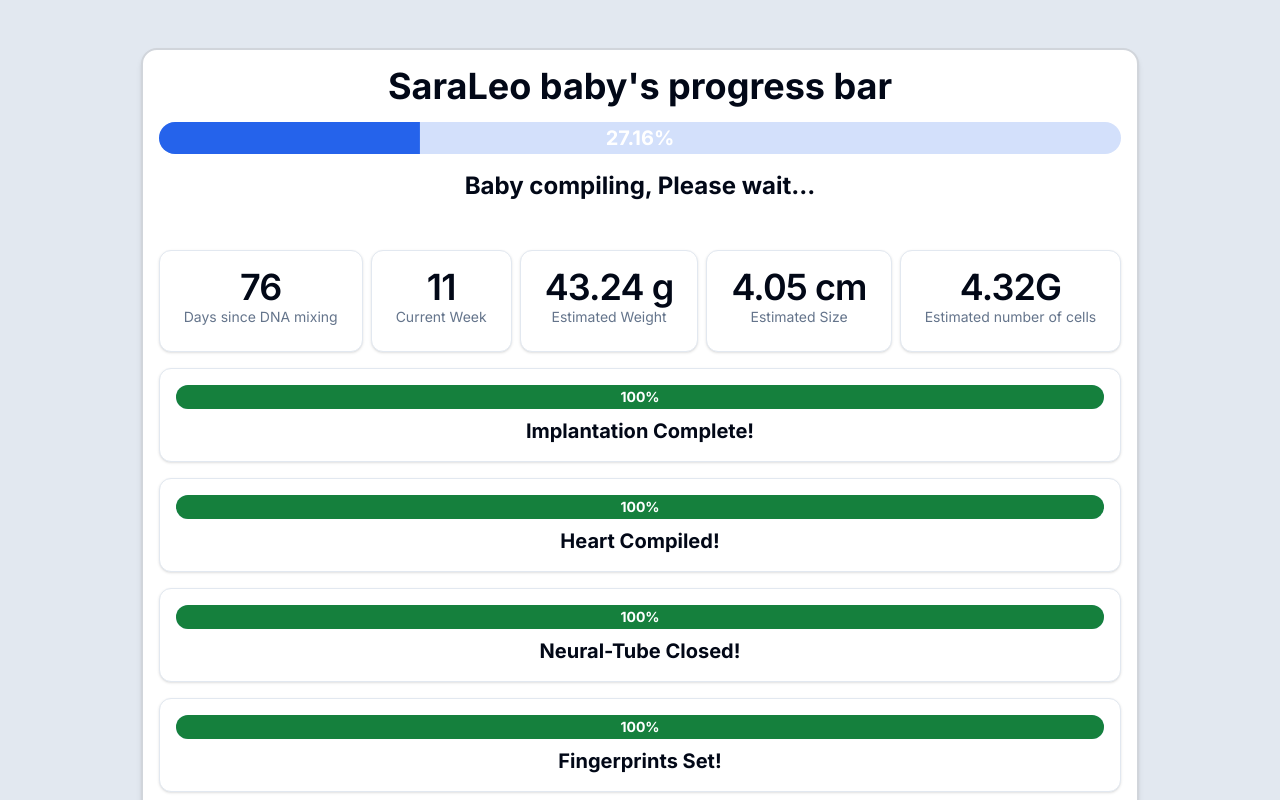
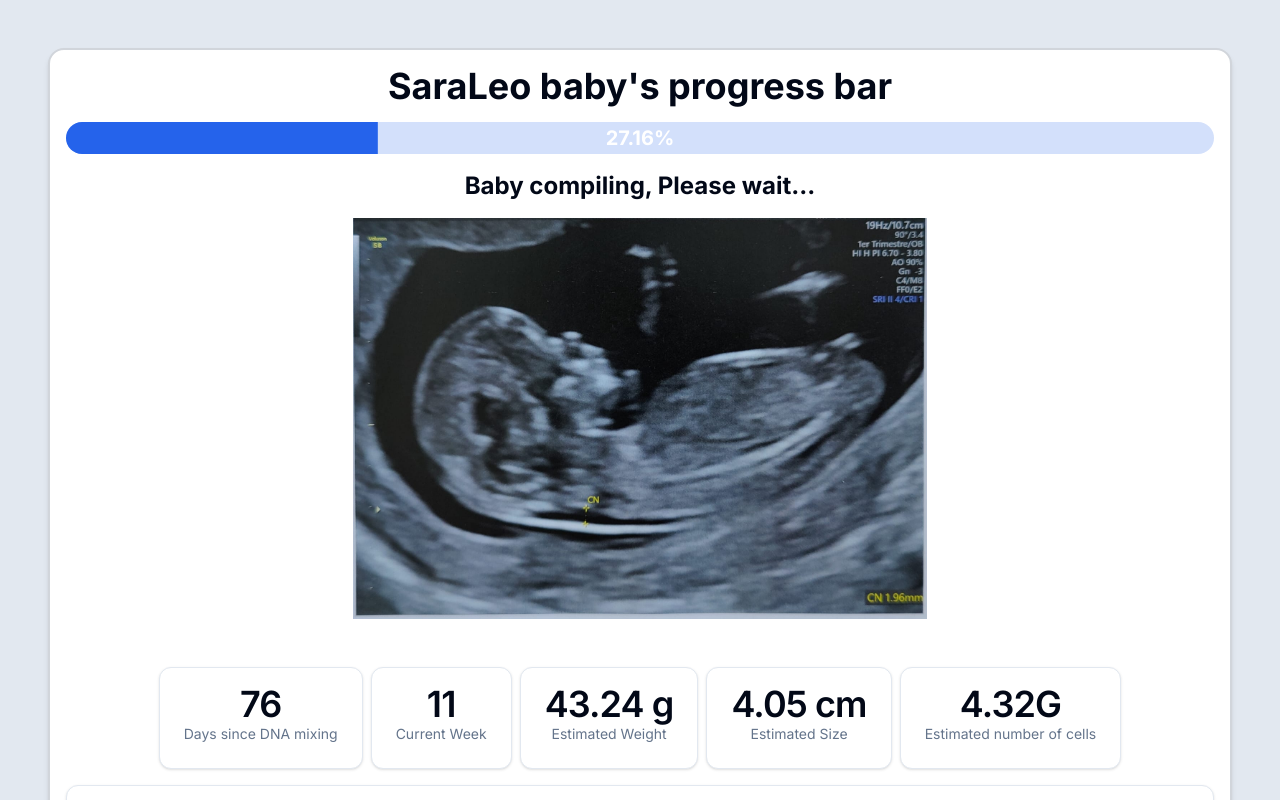
Before and after one commit to Xqua/thereisababy, a Next.js app: page / in a window 1280 px wide. Shown: the top 800 px of the page. Built offline with nearby package versions, Linux system fonts and the light colour scheme.

Commit message:
adding image

```diff
--- a/src/app/page.tsx
+++ b/src/app/page.tsx
@@ -87,6 +87,7 @@ export default function Home() {
 						</span>
 					</div>
 					<h2 className="text-2xl font-bold text-center">{t("subtitle")}</h2>
+					<img src="/baby.jpeg" alt="Baby" className="w-1/2" />
 				</div>
 				<div className="flex flex-col items-center gap-4 w-full">
 					<div className="grid grid-cols-1 md:grid-cols-2 lg:flex lg:flex-row lg:justify-center items-center gap-2 w-full flex-wrap">
```
Also changed, not shown: public/baby.jpeg (added).
